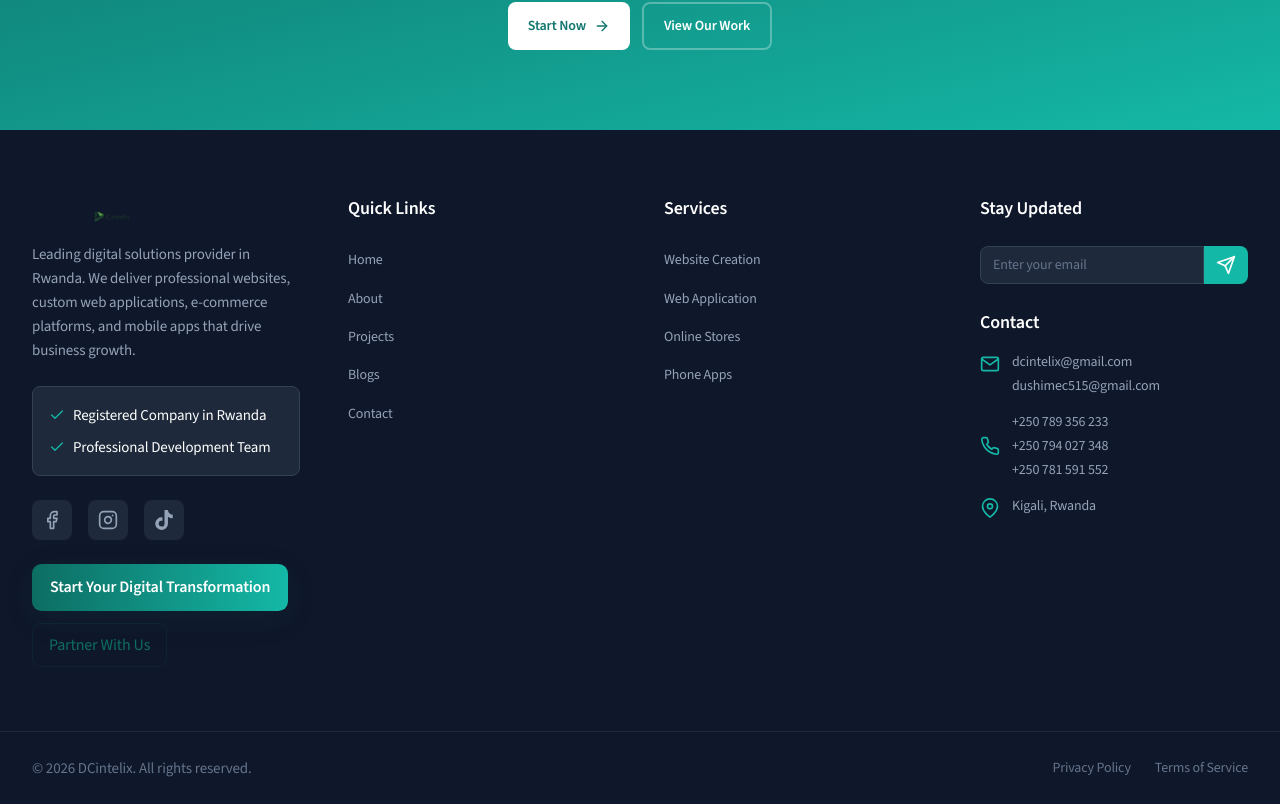
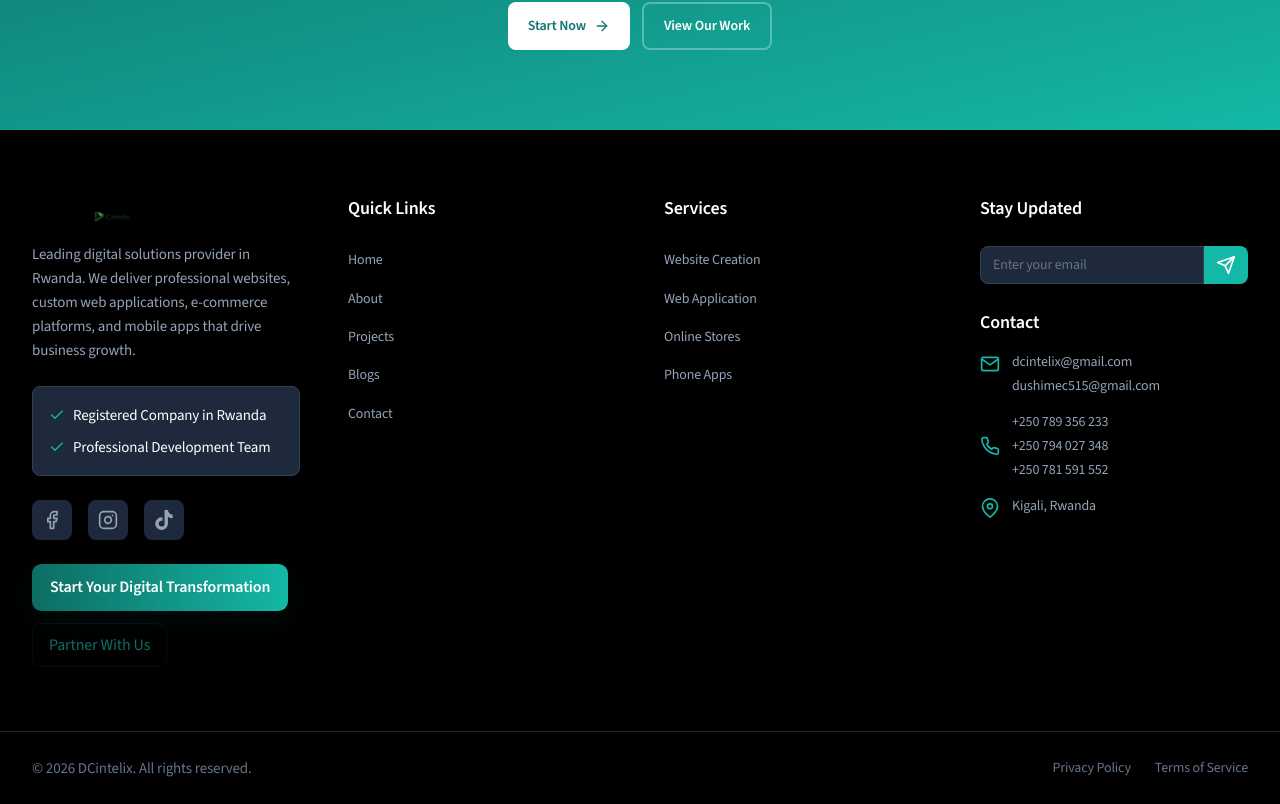
Before and after one commit to DintelixTchHub/dcintelix, a React (Vite) app: page / in a window 1280 px wide. Shown: the part 9793-10597 px from the top of the page. Built offline with nearby package versions, Linux system fonts and the light colour scheme; no server answers.

Commit message:
update on adding the bg to black on footer

```diff
--- a/src/components/Footer.jsx
+++ b/src/components/Footer.jsx
@@ -51,7 +51,7 @@
   }
 
   return (
-    <footer className="bg-[#0F172A] text-white">
+    <footer className="bg-[#000000] text-white">
       {/* Main Footer */}
       <div className="max-w-7xl mx-auto px-4 sm:px-6 lg:px-8 py-12 lg:py-16">
         <div className="grid grid-cols-2 md:grid-cols-2 lg:grid-cols-4 gap-6 lg:gap-12">
```
